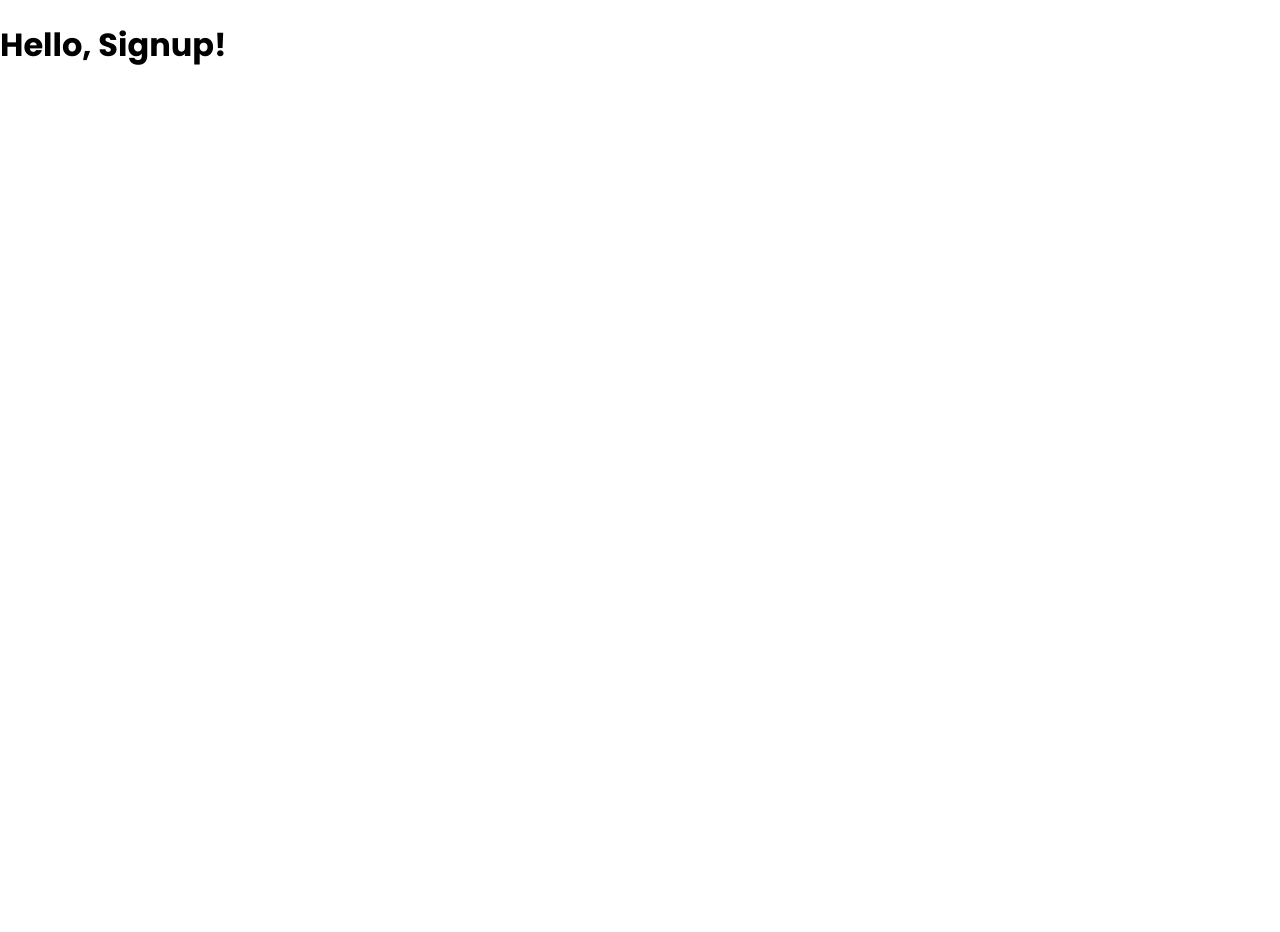
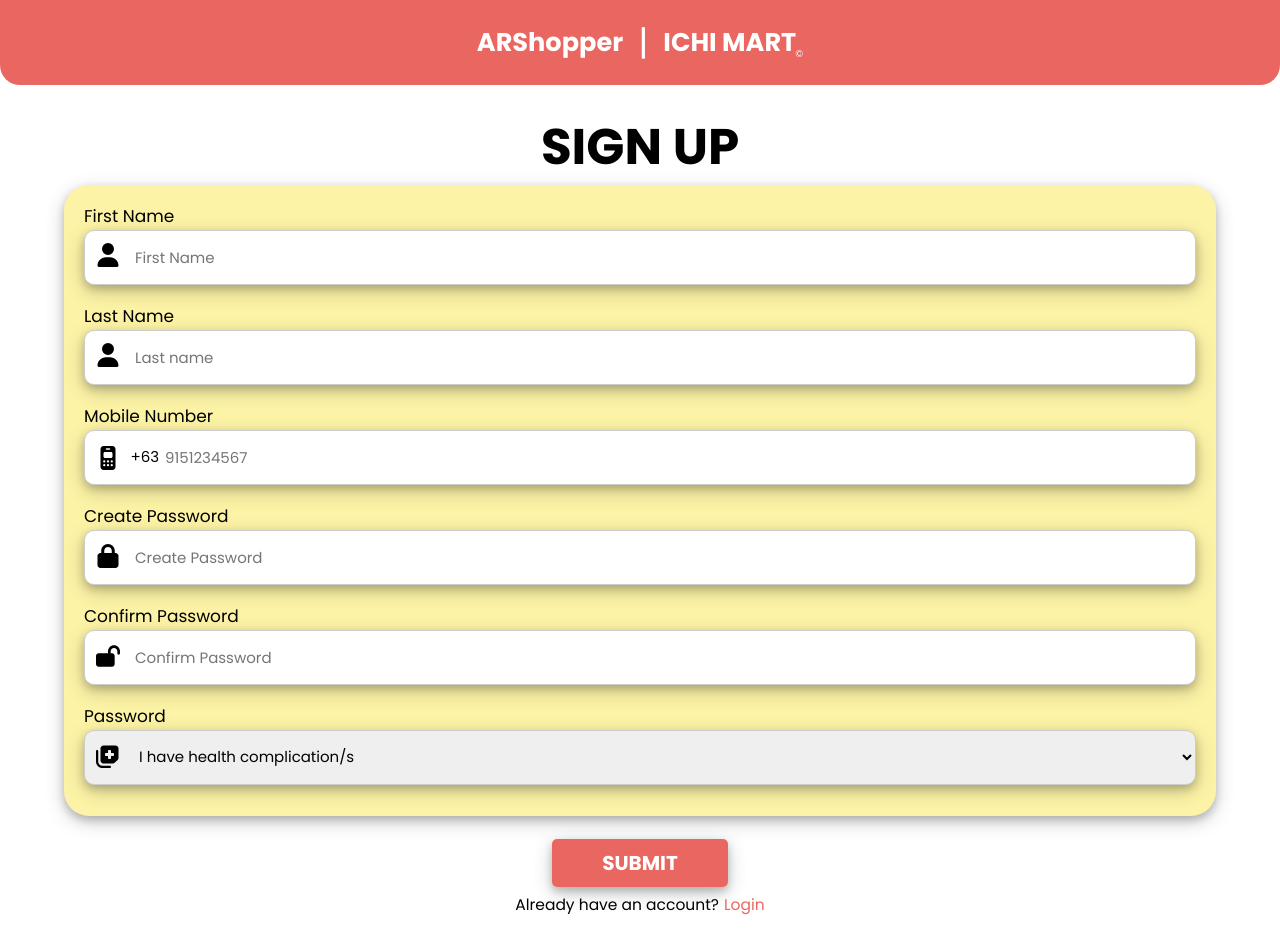
Before and after one commit to rimuelcanada14/sia-arshopperv2, a React (Create React App) app: page /signup in a window 1280 px wide. Before the commit the page ends 800 px from the top, so only its background shows below. Built offline with nearby package versions, Linux system fonts and the light colour scheme; no server answers.

Commit message:
login and signup

```diff
--- a/src/Login/Login.css
+++ b/src/Login/Login.css
@@ -30,7 +30,7 @@ body {
 }
 .login-categories{
     text-align: left;
-    font-size: 20px;
+    font-size: 17px;
     margin-bottom: 0em;
     font-family: "Poppins";
 }
@@ -39,13 +39,13 @@ body {
 }
 .login-icon-mobile {
     position: absolute;
-    top: .9em;
+    top: .65em;
     left: .5em;
     font-size: 1.5em;
 }
 .login-p-mobile{
     position: absolute;
-    top: .55em;
+    top: .1em;
     left: 3.1em;
     font-size: 15px;
 }
@@ -58,7 +58,7 @@ body {
 }
 .login-icon-pass {
     position: absolute;
-    top: .9em;
+    top: .65em;
     left: .5em;
     font-size: 1.5em; /* Adjust size as needed */
 }
@@ -88,6 +88,11 @@ body {
       0 6px 20px 0 rgba(0, 0, 0, 0.19);
     padding: 15px;
 }
+input::-webkit-outer-spin-button,
+input::-webkit-inner-spin-button {
+  -webkit-appearance: none;
+  margin: 0;
+}
 #login-input-pass{
     padding-left: 50px;
     font-size: 15px;
@@ -95,13 +100,19 @@ body {
 .login-forgot{
     text-align: center;
     font-size: 15.5px;
+    text-decoration: none;
+    color:#E96760
+}
+.login-forgot:hover{
+    color: #b9524c;
+    text-decoration: underline;
 }
 .login-submit{
     padding: .5em;
     background-color: #E96760;
     border-radius: 5px;
-    padding-left: 2em;
-    padding-right: 2em;
+    padding-left: 2.5em;
+    padding-right: 2.5em;
     color: white;
     font-size: 20px;
     text-decoration: none;
@@ -110,19 +121,18 @@ body {
         0 6px 20px 0 rgba(0, 0, 0, 0.19);
 }
 .login-submit:hover{
-    padding: .5em;
     background-color: #b9524c;
-    border-radius: 5px;
-    padding-left: 2em;
-    padding-right: 2em;
-    color: white;
-    font-size: 20px;
-    text-decoration: none;
-    font-weight: bolder;
-    box-shadow: 0 4px 8px 0 rgba(0, 0, 0, 0.2),
-        0 6px 20px 0 rgba(0, 0, 0, 0.19);
 }
 .login-signup{
     margin-left: 5px;
-    margin-bottom: 1em;
+    text-decoration: none;
+    color:#E96760
 }
+.login-signup:hover{
+    color: #b9524c;
+    text-decoration: underline;
+}
+.login-type{
+    text-align: center;
+    font-size: 100px;
+}
--- a/src/Login/Login.js
+++ b/src/Login/Login.js
@@ -1,9 +1,8 @@
 import React from 'react';
 import { useState, useEffect } from 'react';
 import axios from 'axios';
-import { FaUnlock } from 'react-icons/fa';
-import { FaMobileRetro } from "react-icons/fa6";
-import {Link, Outlet,} from 'react-router-dom';
+import { FaMobileRetro, FaUnlockKeyhole } from "react-icons/fa6";
+import {Link} from 'react-router-dom';
 import './Login.css';
 import Header from '../components/header';
 
@@ -23,13 +22,14 @@ const InputLoginPass = (props) => {
     return (
         <>
             <div className = "login-pass">
-                <FaUnlock className="login-icon-pass" />
+                <FaUnlockKeyhole className="login-icon-pass" />
                 <input autoComplete = "on" type = "password" placeholder ="Password" id='login-input-pass'></input>
             </div>
 
         </>
     )
 }
+
 
 function Login() {
   const [setMessage] = useState('');
@@ -42,11 +42,11 @@ function Login() {
       .catch(error => {
         console.log(error);
       });
-  }, []);
+  }, [setMessage]);
 
   return (
     <>
-        <div className = "login-header">
+        <div>
             <Header />
         </div>
 
@@ -60,9 +60,9 @@ function Login() {
                 <p><Link to = "/signup" className = "login-forgot">Forgot Password</Link></p>
                 <Link to ="/home" className = "login-submit">LOG IN</Link>
                 <p>New User?<Link to ="/signup" className = "login-signup">Sign Up</Link></p>
-
             </div>
-
+            <div className = "login-type">
+            </div>
         </div>
 
     </>
--- a/src/Signup/Signup.css
+++ b/src/Signup/Signup.css
@@ -0,0 +1,177 @@
+@import url("https://fonts.googleapis.com/css?family=Poppins:400,700,900");
+
+body {
+  font-family: "Poppins";
+  margin: 0;
+}
+.signup-header{
+    position: sticky;
+    top: 0;
+    z-index: 1;
+}
+.signup-page{
+    align-items: center;
+    margin: 0 auto;
+}
+.signup-title{
+    text-align: center;
+    font-size: 50px;
+    margin-bottom: -5%;
+    margin-top: .5em;
+}
+.signup-container{
+    font-family: "Poppins";
+    background-color: #FCF3A6;
+    margin: 5%;
+    border-radius: 25px;
+    box-shadow: 0 4px 8px 0 rgba(0, 0, 0, 0.2),
+        0 6px 20px 0 rgba(0, 0, 0, 0.19);
+    padding-right: 20px;
+    padding-left: 20px;
+    padding-top: 1px;
+    padding-bottom: 1px;
+    justify-content: center;
+    text-align: center;
+    margin-bottom: 2em;
+}
+.signup-categories{
+    text-align: left;
+    font-size: 17px;
+    margin-bottom: 0em;
+    font-family: "Poppins";
+}
+.signup-user{
+    position: relative;
+}
+.signup-icon-user {
+    position: absolute;
+    top: .6em;
+    left: .5em;
+    font-size: 1.5em;
+}
+input[type="text"],
+select {
+    width: 100%;
+    margin: 1px 0;
+    display: inline-block;
+    border: 1px solid #ccc;
+    border-radius: 10px;
+    box-sizing: border-box;
+    font-family: Poppins;
+    box-shadow: 0 4px 8px 0 rgba(0, 0, 0, 0.2),
+      0 6px 20px 0 rgba(0, 0, 0, 0.19);
+    padding: 15px;
+}
+#signup-input-user{
+    padding-left: 50px;
+    font-size: 15px;
+}
+.signup-mobile{
+    position: relative;
+}
+.signup-icon-mobile {
+    position: absolute;
+    top: .7em;
+    left: .5em;
+    font-size: 1.5em;
+}
+.signup-p-mobile{
+    position: absolute;
+    top: .1em;
+    left: 3.1em;
+    font-size: 15px;
+}
+input[type="number"],
+select {
+    width: 100%;
+    margin: 1px 0;
+    display: inline-block;
+    border: 1px solid #ccc;
+    border-radius: 10px;
+    box-sizing: border-box;
+    font-family: Poppins;
+    box-shadow: 0 4px 8px 0 rgba(0, 0, 0, 0.2),
+      0 6px 20px 0 rgba(0, 0, 0, 0.19);
+    padding: 15px;
+}
+input::-webkit-outer-spin-button,
+input::-webkit-inner-spin-button {
+    -webkit-appearance: none;
+    margin: 0;
+}
+#signup-input-mobile{
+    padding-left: 80px;
+    font-size: 15px;
+}
+.signup-pass{
+    position: relative;
+}
+.signup-icon-pass {
+    position: absolute;
+    top: .65em;
+    left: .5em;
+    font-size: 1.5em;
+}
+input[type="password"],
+select {
+    width: 100%;
+    margin: 1px 0;
+    display: inline-block;
+    border: 1px solid #ccc;
+    border-radius: 10px;
+    box-sizing: border-box;
+    font-family: Poppins;
+    box-shadow: 0 4px 8px 0 rgba(0, 0, 0, 0.2),
+      0 6px 20px 0 rgba(0, 0, 0, 0.19);
+    padding: 15px;
+}
+#signup-input-pass{
+    padding-left: 50px;
+    font-size: 15px;
+}
+.signup-health{
+    position: relative;
+}
+.signup-icon-health {
+    position: absolute;
+    top: .65em;
+    left: .5em;
+    font-size: 1.5em;
+}
+#signup-input-health{
+    padding-left: 50px;
+    font-size: 15px;
+    margin-bottom: 2em;
+}
+.signup-low{
+    text-align: center;
+    font-size: 15.5px;
+    text-decoration: none;
+}
+.signup-submit{
+    padding: .5em;
+    background-color: #E96760;
+    border-radius: 5px;
+    padding-left: 2.5em;
+    padding-right: 2.5em;
+    color: white;
+    font-size: 20px;
+    text-decoration: none;
+    font-weight: bolder;
+    box-shadow: 0 4px 8px 0 rgba(0, 0, 0, 0.2),
+        0 6px 20px 0 rgba(0, 0, 0, 0.19);
+    text-align: center;
+}
+.signup-submit:hover{
+    background-color: #b9524c;
+}
+.signup-login{
+    margin-left: 5px;
+    text-decoration: none;
+    color:#E96760;
+    text-align: center;
+}
+.signup-login:hover{
+    color: #b9524c;
+    text-decoration: underline;
+}
--- a/src/Signup/Signup.js
+++ b/src/Signup/Signup.js
@@ -1,8 +1,83 @@
-import React, { useState, useEffect } from 'react';
+import React from 'react';
+import { useState, useEffect } from 'react';
 import axios from 'axios';
+import { FaMobileRetro, FaUser, FaLock, FaLockOpen, FaNotesMedical  } from "react-icons/fa6";
+import {Link} from 'react-router-dom';
+import './Signup.css';
+import Header from '../components/header';
 
-function HelloWorld() {
-  const [message, setMessage] = useState('');
+const InputSignupFName = (props) => {
+  return (
+      <>
+          <div className = "signup-user">
+              <FaUser className="signup-icon-user" />
+              <input autoComplete = "on" type = "text" placeholder ="First Name" id='signup-input-user'></input>
+          </div>
+
+      </>
+  )
+}
+const InputSignupLName = (props) => {
+  return (
+      <>
+          <div className = "signup-user">
+              <FaUser className="signup-icon-user" />
+              <input autoComplete = "on" type = "text" placeholder ="Last name" id='signup-input-user'></input>
+          </div>
+
+      </>
+  )
+}
+const InputSignupMobile = (props) => {
+    return (
+        <>
+            <div className = "signup-mobile">
+                <FaMobileRetro className="signup-icon-mobile" />
+                <p className = "signup-p-mobile">+63</p>
+                <input autoComplete = "on" type = "number" placeholder ="9151234567" id='signup-input-mobile' maxlength="10"></input>
+            </div>
+
+        </>
+    )
+}
+const InputSignupCrPass = (props) => {
+    return (
+        <>
+            <div className = "signup-pass">
+                <FaLock className="signup-icon-pass" />
+                <input type = "password" placeholder ="Create Password" id='signup-input-pass'></input>
+            </div>
+
+        </>
+    )
+}
+const InputSignupCoPass = (props) => {
+  return (
+      <>
+          <div className = "signup-pass">
+              <FaLockOpen className="signup-icon-pass" />
+              <input type = "password" placeholder ="Confirm Password" id='signup-input-pass'></input>
+          </div>
+
+      </>
+  )
+}
+const InputSignupHealth = (props) => {
+  return (
+    <>
+      <div className="signup-health">
+        <FaNotesMedical className="signup-icon-health" />
+        <select id="signup-input-health">
+          <option value="strong">I have health complication/s</option>
+          <option value="medium">I do not have health complications</option>
+        </select>
+      </div>
+    </>
+  );
+};
+
+function Login() {
+  const [setMessage] = useState('');
 
   useEffect(() => {
     axios.get('http://localhost:8000/api/hello-world/')
@@ -12,14 +87,40 @@ function HelloWorld() {
       .catch(error => {
         console.log(error);
       });
-  }, []);
+  }, [setMessage]);
 
   return (
-    <div>
-      <h1>Hello, Signup!</h1>
-      <p>{message}</p>
-    </div>
+    <>
+        <div className='signup-header'>
+            <Header />
+        </div>
+
+        <div className='signup-page'>
+            <h1 className = "signup-title">SIGN UP</h1>
+            <div className = "signup-container">
+                <p className = "signup-categories">First Name</p>
+                <InputSignupFName />
+                <p className = "signup-categories">Last Name</p>
+                <InputSignupLName />
+                <p className = "signup-categories">Mobile Number</p>
+                <InputSignupMobile />
+                <p className = "signup-categories">Create Password</p>
+                <InputSignupCrPass />
+                <p className = "signup-categories">Confirm Password</p>
+                <InputSignupCoPass />
+                <p className = "signup-categories">Password</p>
+                <InputSignupHealth />
+            </div>
+
+            <div className='signup-low'>
+                <Link to ="/home" className = "signup-submit">SUBMIT</Link>
+                <p>Already have an account?<Link to ="/" className = "signup-login">Login</Link></p>
+            </div>
+        </div>
+
+    </>
+
   );
 }
 
-export default HelloWorld;
+export default Login;
```
Lines whose indentation alone changed are shown as unchanged.
